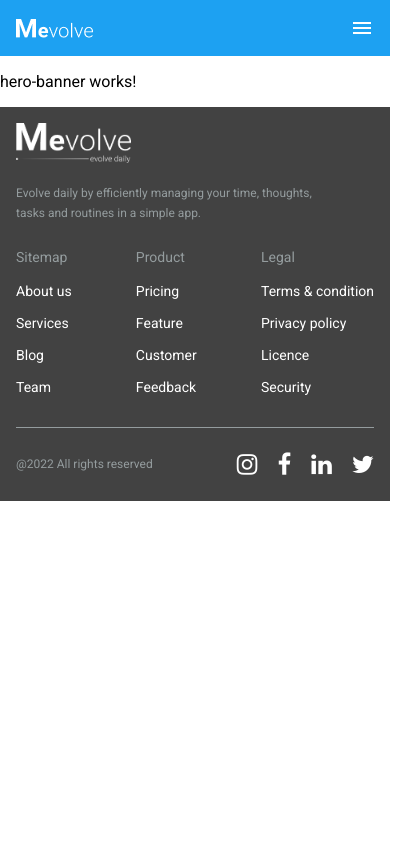
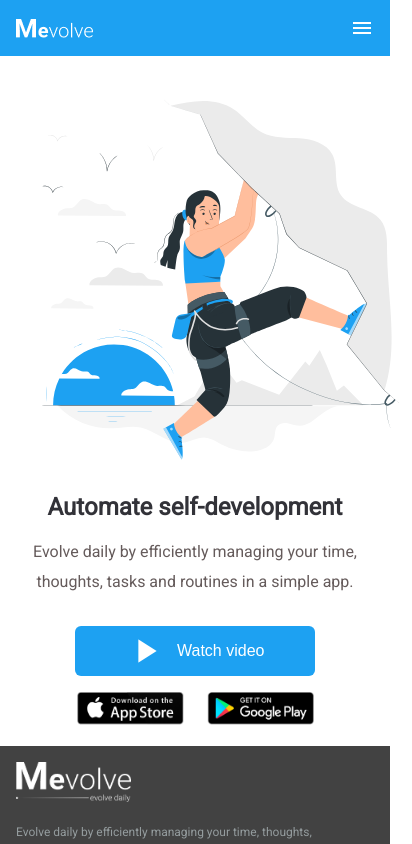
Before and after one commit to nikhilkrshukla/mevolve, an Angular app: page / in a window 390 px wide. Shown: the top 844 px of the page, 412 px wide, since content can reach past the window. Built offline with nearby package versions, Linux system fonts and the light colour scheme; a small style sheet from the web is missing.

Commit message:
Hero Banner

```diff
--- a/src/app/component/footer/footer.component.css
+++ b/src/app/component/footer/footer.component.css
@@ -1,5 +1,7 @@
 .footer {
   background-color: #424242;
+  position: relative;
+  bottom: 0;
   min-height: 292px;
   padding: 0 120px;
 }
--- a/src/app/component/hero-banner/hero-banner.component.css
+++ b/src/app/component/hero-banner/hero-banner.component.css
@@ -0,0 +1,218 @@
+.hero-banner {
+  width: 100vw;
+  height: calc(100vh - 70px);
+  max-height: 602px;
+  display: flex;
+  flex-direction: row;
+}
+
+.hero-banner-content {
+  width: calc(50vw - 200px);
+  padding-left: 200px;
+  display: flex;
+  flex-direction: column;
+  justify-content: center;
+  align-items: center;
+}
+
+.content-title {
+  padding-bottom: 30px;
+}
+
+.title {
+  font-weight: 600;
+  font-size: 40px;
+  line-height: 47px;
+  text-align: center;
+  color: #323238;
+  margin: 0;
+}
+
+.content-desc {
+  padding-bottom: 30px;
+}
+
+.desc {
+  font-weight: 400;
+  font-size: 16px;
+  line-height: 30px;
+  text-align: center;
+  color: #655b5b;
+  margin: 0;
+}
+
+.content-button {
+  align-items: center;
+  padding-bottom: 30px;
+}
+
+.content-btn {
+  display: flex;
+  flex-direction: row;
+  width: 288px;
+  height: 50px;
+  background: #1da1f2;
+  border-radius: 6px;
+  color: white;
+  border: none;
+  padding: 0px;
+}
+
+.btn-icon {
+  font-size: 40px;
+  width: 40px;
+  height: 40px;
+  position: relative;
+  left: 74px;
+  top: 5px;
+}
+
+.btn-txt {
+  font-weight: 500;
+  font-size: 16px;
+  line-height: 19px;
+  position: relative;
+  left: 86px;
+  top: 15px;
+  margin: 0px;
+}
+
+.hero-banner-image {
+  width: calc(50vw - 200px);
+  padding-right: 200px;
+}
+
+#store-icons {
+  width: 322.5px;
+  height: 38.27px;
+}
+
+#hero-banner-img {
+  padding-top: 50px;
+  width: fit-content;
+  height: fit-content;
+  max-width: 482px;
+  max-height: 482px;
+}
+
+@media (max-width: 1024px) {
+  .hero-banner {
+    max-height: 436px;
+  }
+
+  .hero-banner-content {
+    width: calc(50vw - 100px);
+    padding-left: 100px;
+  }
+
+  .content-title {
+    padding-bottom: 20px;
+  }
+
+  .title {
+    font-size: 32px;
+    line-height: 38px;
+  }
+
+  .content-desc {
+    padding-bottom: 20px;
+  }
+
+  .content-button {
+    align-items: center;
+    padding-bottom: 20px;
+  }
+
+  .content-btn {
+    width: 240px;
+  }
+
+  .btn-icon {
+    left: 50px;
+  }
+
+  .btn-txt {
+    left: 62px;
+  }
+
+  .hero-banner-image {
+    width: calc(50vw - 100px);
+    padding-right: 100px;
+  }
+
+  #store-icons {
+    width: 237px;
+    height: 32.61px;
+  }
+
+  #hero-banner-img {
+    padding-top: 20px;
+    width: fit-content;
+    height: fit-content;
+    max-width: 368px;
+    max-height: 368px;
+  }
+}
+
+@media (max-width: 599px) {
+  .hero-banner {
+    height: fit-content;
+    flex-direction: column-reverse;
+    max-height: 690px;
+  }
+
+  .hero-banner-content {
+    padding: 0 16px;
+    height: 270px;
+    width:fit-content;
+  }
+
+  .content-title {
+    padding-bottom: 16px;
+  }
+
+  .title {
+    font-size: 24px;
+    line-height: 28px;
+  }
+
+  .content-desc {
+    padding-bottom: 29px;
+  }
+
+  .content-button {
+    align-items: center;
+    padding-bottom: 16px;
+  }
+
+  .content-btn {
+    width: 240px;
+  }
+
+  .btn-icon {
+    left: 50px;
+  }
+
+  .btn-txt {
+    left: 62px;
+  }
+
+  #store-icons {
+    width: 237px;
+    height: 32.61px;
+  }
+
+  .hero-banner-image {
+    width: fit-content;
+    height: 420px;
+    padding: 0 0 0 16px;
+  }
+
+  #hero-banner-img {
+    padding-top: 24px;
+    width: fit-content;
+    height: fit-content;
+    max-width: 396px;
+    max-height: 396px;
+  }
+}
--- a/src/app/component/hero-banner/hero-banner.component.html
+++ b/src/app/component/hero-banner/hero-banner.component.html
@@ -1 +1,25 @@
-<p>hero-banner works!</p>
+<div class="hero-banner">
+  <div class="hero-banner-content">
+    <div class="content-title">
+      <p class="title">Automate self-development</p>
+    </div>
+    <div class="content-desc">
+      <p class="desc">
+        Evolve daily by efficiently managing your time, thoughts, tasks and
+        routines in a simple app.
+      </p>
+    </div>
+    <div class="content-button">
+      <button class="content-btn">
+        <mat-icon class="btn-icon">play_arrow</mat-icon>
+        <p class="btn-txt">Watch video</p>
+      </button>
+    </div>
+    <div class="content-store">
+        <img src="assets/images/group-33.png" id="store-icons">
+    </div>
+  </div>
+  <div class="hero-banner-image">
+    <img src="assets/images/hero-banner-img.svg" id="hero-banner-img" />
+  </div>
+</div>
```
Also changed, not shown: src/assets/images/group-33.png (added), src/assets/images/hero-banner-img.svg (added).
